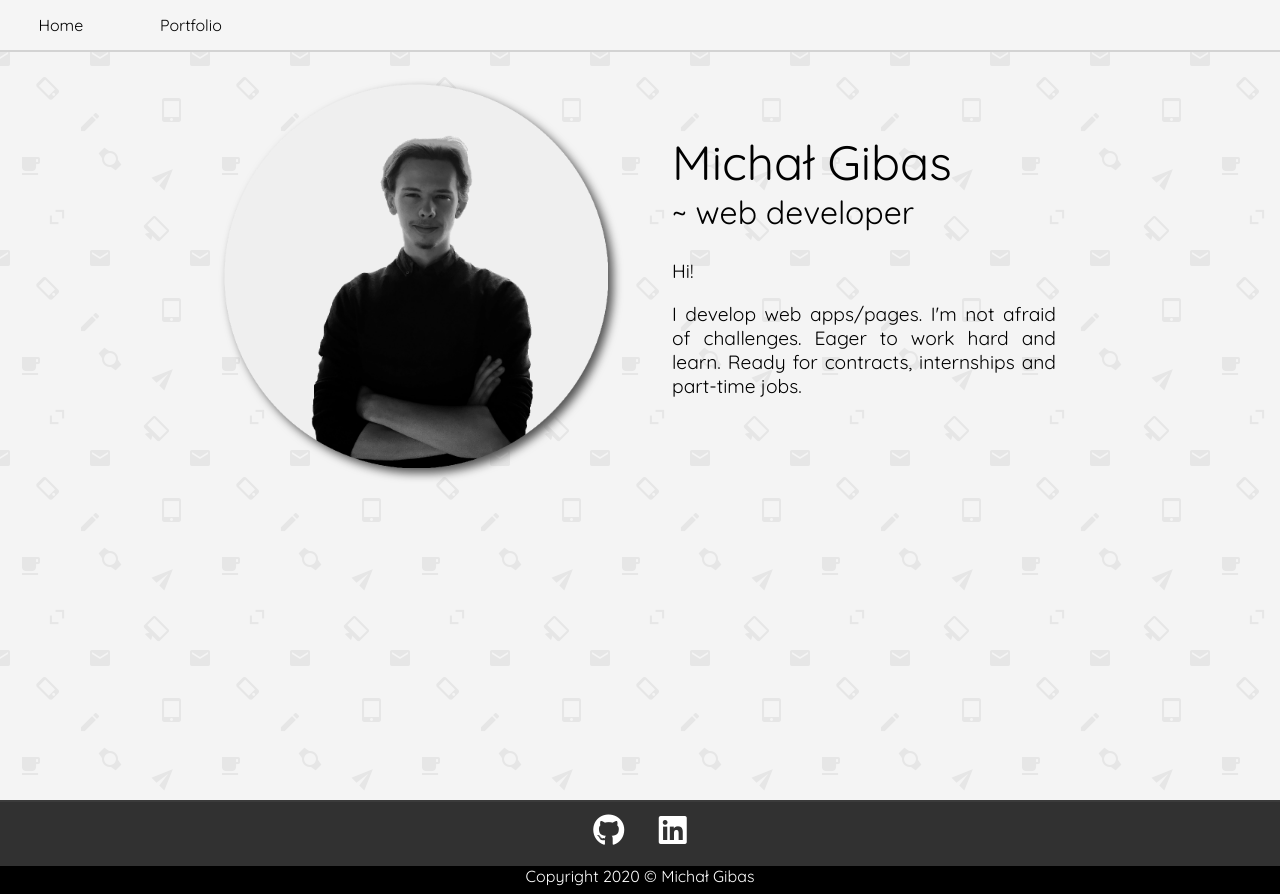
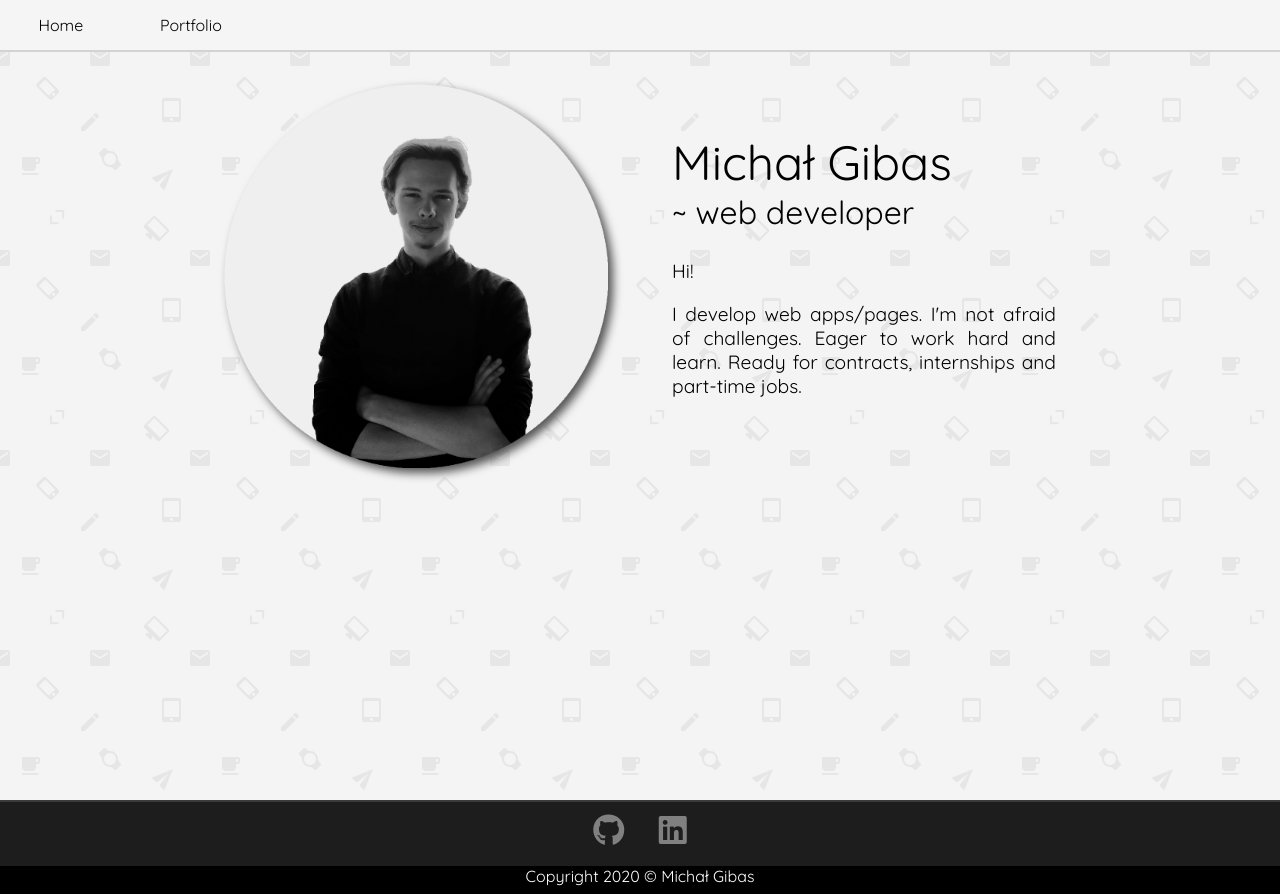
Before and after one commit to TheMadMike/mgibas.me, a Vue app: page /#/ in a window 1280 px wide. Built offline with nearby package versions, Linux system fonts and the light colour scheme.

Commit message:
Tune the footer colors

```diff
--- a/src/scss/footer.scss
+++ b/src/scss/footer.scss
@@ -11,14 +11,14 @@ footer {
   flex-direction: column;
 
   .socials {
-    background-color: #313131;
+    background-color: #1d1d1d;
     border-top: solid 2px #3b3b3b;
     color: white;
     padding-bottom: 2vh;
     padding-top: 1vh;
 
     a {
-      color: white;
+      color: gray;
       text-decoration: none;
       font-size: 2rem;
       margin-left: 1vw;
```
